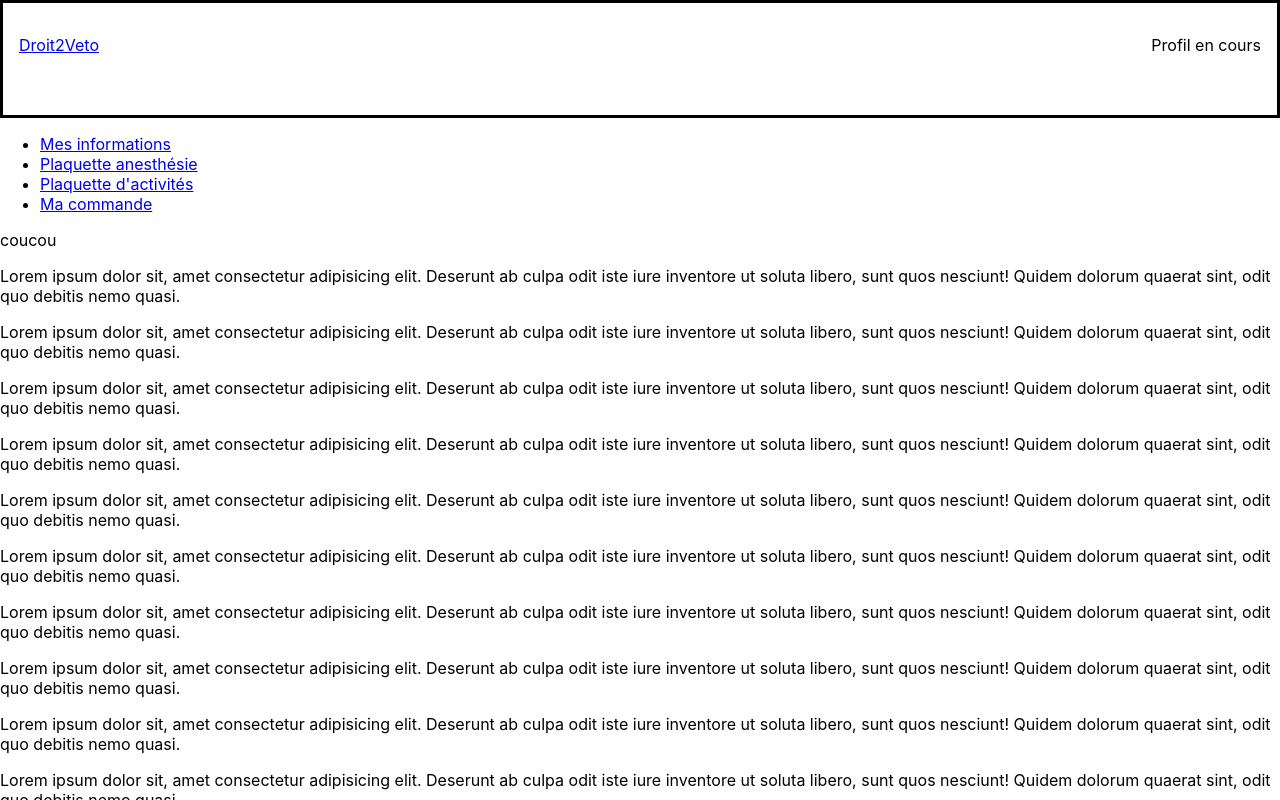
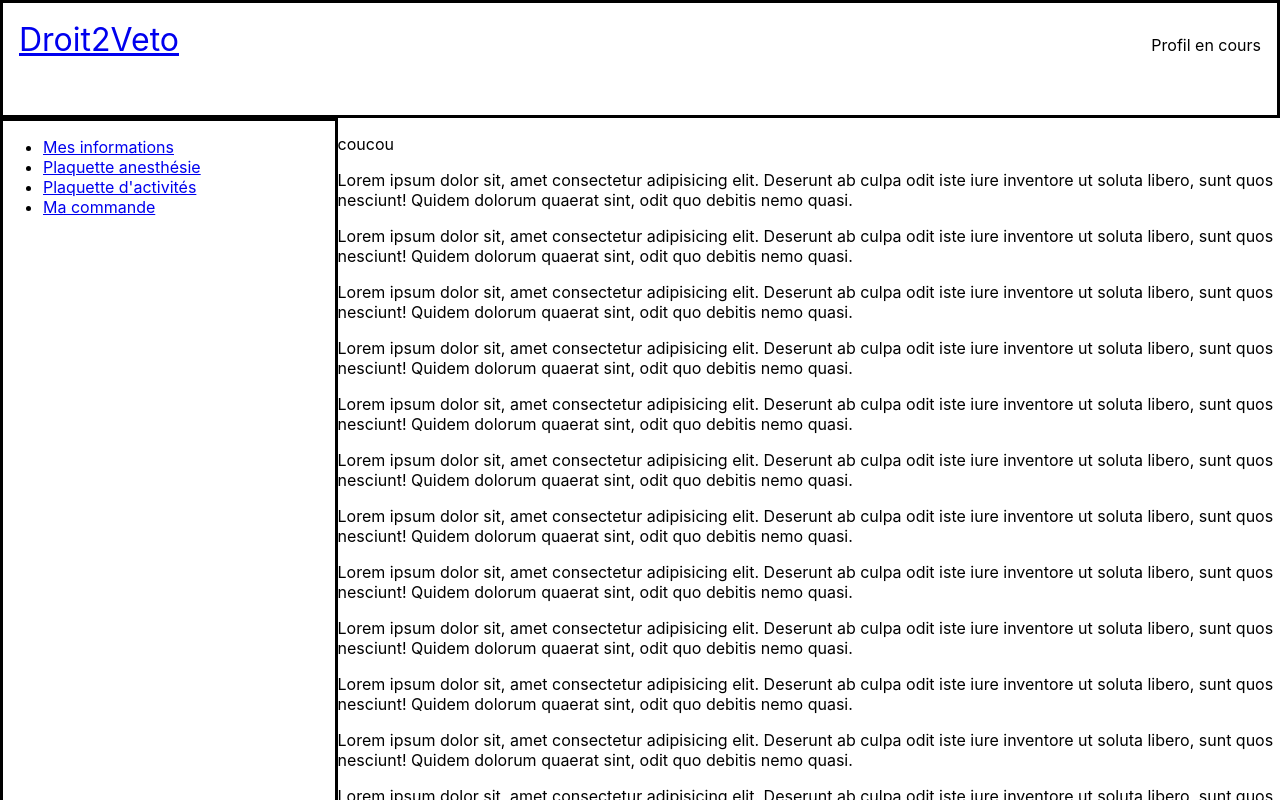
Before and after one commit to WildCodeSchool/reims-js-202003-pjt-droit2veto-client, a React (Create React App) app: page / in a window 1280 px wide. Shown: the top 800 px of the page. Built offline with nearby package versions, Linux system fonts and the light colour scheme.

Commit message:
feat(nav): block nav css

```diff
--- a/src/App.jsx
+++ b/src/App.jsx
@@ -15,6 +15,11 @@ function App() {
   return (
     <>
       <Router>
+        <div className="navbarHorizontalBloc">
+          <Link className="navbarTitle" to="/">Droit2Veto</Link>
+          <p>Profil en cours</p>
+        </div>
+        <div className="navbarPage">
           <NavBar />
           <Switch>
             <Route exact path="/">
@@ -33,6 +38,7 @@ function App() {
               <LoremIpsum />
             </Route>
           </Switch>
+        </div>
       </Router>
     </>
   );
--- a/src/components/navbar/NavBar.jsx
+++ b/src/components/navbar/NavBar.jsx
@@ -8,16 +8,10 @@ import {
 } from 'react-router-dom';
 import './navbar.css';
 
-import LoremIpsum from './LoremIpsum';
-
 function NavBar() {
   return (
     <>
-      <div className="navbarHorizontalBloc">
-        <Link to="/">Droit2Veto</Link>
-        <p>Profil en cours</p>
-      </div>
-      <nav>
+      <nav className="navbarVerticaleBloc">
         <ul>
           <li>
             <Link to="/informations">Mes informations</Link>
--- a/src/components/navbar/navbar.css
+++ b/src/components/navbar/navbar.css
@@ -27,11 +27,11 @@
     position: -webkit-sticky;
     position: sticky;
     top:14vh;
-    width: 30vw;
+    width: 40vw;
     display: flex;
     flex-direction: column;
     border: solid;
     border-color: black;
-    height: 85vh;
+    height: 86vh;
     background-color: white;
 }
```
